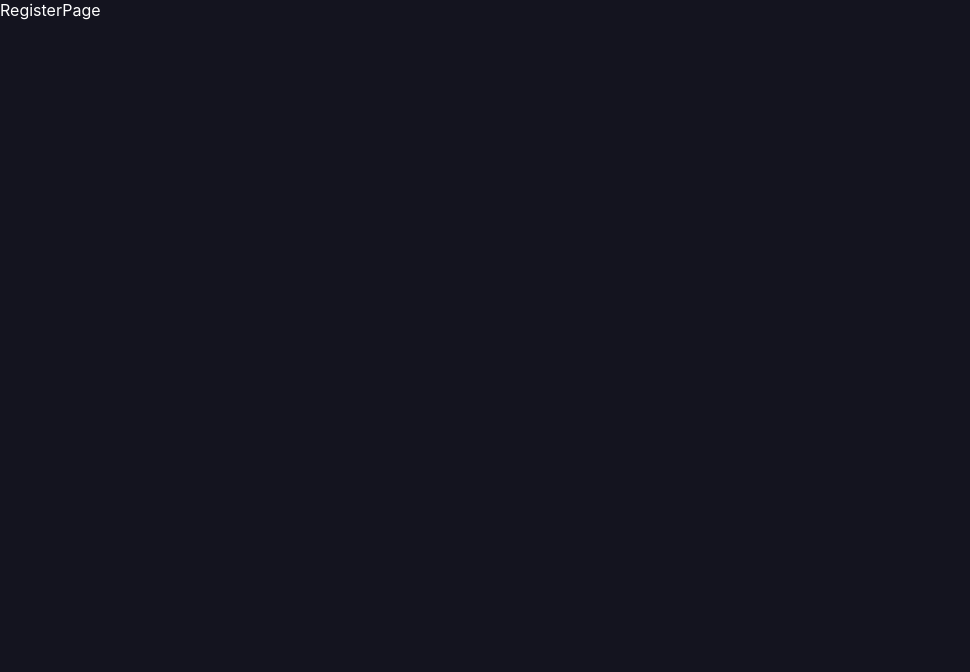
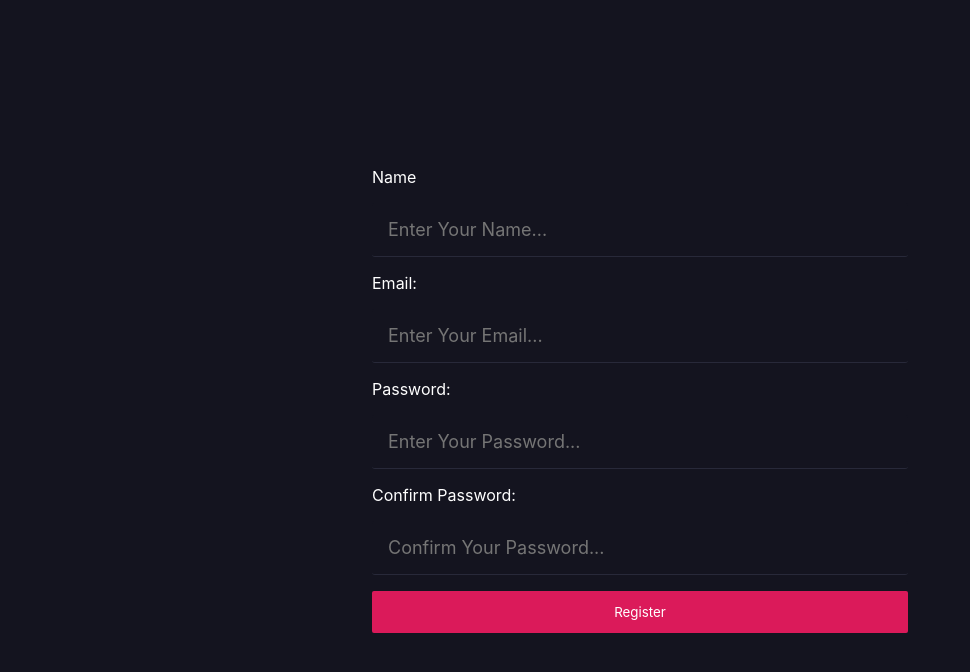
Before and after one commit to EvanBahr/real-time-chat-app, a React (Vite) app: page /register in a window 1280 px wide. Shown: the top 672 px of the page, without its empty margins (0-970 px from the left). Built offline with nearby package versions, Linux system fonts and the light colour scheme; no server answers.

Commit message:
adding register fitur , login , log out

```diff
--- a/src/Pages/LoginPage.jsx
+++ b/src/Pages/LoginPage.jsx
@@ -1,7 +1,7 @@
 // import React from 'react'
 import { useEffect, useState } from "react";
 import { useAuth } from "../utils/AuthContext";
-import { useNavigate } from "react-router-dom";
+import { Link, useNavigate } from "react-router-dom";
 const LoginPage = () => {
   const [Credentials, setCredentials] = useState({
     email: "",
@@ -54,6 +54,9 @@ const LoginPage = () => {
             />
           </div>
         </form>
+        <p>
+          dont have an account register <Link to={"/register"}>here</Link>{" "}
+        </p>
       </div>
     </div>
   );
--- a/src/Pages/RegisterPage.jsx
+++ b/src/Pages/RegisterPage.jsx
@@ -1,5 +1,79 @@
+import { useState } from "react";
+import { useAuth } from "../utils/AuthContext";
+
 function RegisterPage() {
-  return <div>RegisterPage</div>;
+  const { handleUserRegister } = useAuth();
+  const [Credentials, setCredentials] = useState({
+    name: "",
+    email: "",
+    password1: "",
+    password2: "",
+  });
+  const handleInputChange = (e) => {
+    let name = e.target.name;
+    let value = e.target.value;
+    setCredentials({ ...Credentials, [name]: value });
+    // console.log(Credentials);
+  };
+  return (
+    <div className="auth--container">
+      <div className="form--wrapper">
+        <form onSubmit={(e) => handleUserRegister(e, Credentials)}>
+          <div className="field--wrapper">
+            <label>Name</label>
+            <input
+              type="text"
+              required
+              name="name"
+              placeholder="Enter Your Name..."
+              value={Credentials.name}
+              onChange={handleInputChange}
+            />
+          </div>
+          <div className="field--wrapper">
+            <label>Email:</label>
+            <input
+              type="email"
+              required
+              name="email"
+              placeholder="Enter Your Email..."
+              value={Credentials.email}
+              onChange={handleInputChange}
+            />
+          </div>
+          <div className="field--wrapper">
+            <label>Password:</label>
+            <input
+              type="password"
+              required
+              name="password1"
+              placeholder="Enter Your Password..."
+              value={Credentials.password1}
+              onChange={handleInputChange}
+            />
+          </div>
+          <div className="field--wrapper">
+            <label>Confirm Password:</label>
+            <input
+              type="password"
+              required
+              name="password2"
+              placeholder="Confirm Your Password..."
+              value={Credentials.password2}
+              onChange={handleInputChange}
+            />
+          </div>
+          <div className="field--wrapper">
+            <input
+              className="btn btn--lg btn--main"
+              type="submit"
+              value="Register"
+            />
+          </div>
+        </form>
+      </div>
+    </div>
+  );
 }
 
 export default RegisterPage;
--- a/src/Pages/Room.jsx
+++ b/src/Pages/Room.jsx
@@ -91,6 +91,7 @@ const Room = () => {
             <input className="btn btn--secondary" type="submit" value="Send" />
           </div>
         </form>
+
         <div>
           {Messages.map((message) => (
             <div key={message.$id} className="message--wrapper">
--- a/src/components/Header.jsx
+++ b/src/components/Header.jsx
@@ -6,7 +6,7 @@ function Header() {
     <div id="header--wrapper">
       {user ? (
         <>
-          WELCOME BACK {user.name}
+          welcome {user.name} ^_^
           <LogOut className="header--link" onClick={handleUserLogOut} />
         </>
       ) : (
--- a/src/utils/AuthContext.jsx
+++ b/src/utils/AuthContext.jsx
@@ -1,6 +1,7 @@
 import { useContext, useState, useEffect, createContext } from "react";
 import { account } from "../appwriteConfig";
 import { useNavigate } from "react-router-dom";
+import { ID } from "appwrite";
 const AuthContext = createContext();
 
 //
@@ -43,10 +44,36 @@ export const AuthProvider = ({ children }) => {
     }
     setLoading(false);
   };
+  const handleUserRegister = async (e, Credentials) => {
+    e.preventDefault();
+    if (Credentials.password1 !== Credentials.password2) {
+      alert("password do not match!");
+    }
+    try {
+      let response = await account.create(
+        ID.unique(),
+        Credentials.email,
+        Credentials.password1,
+        Credentials.name
+      );
+      console.log("REGISTERED", response);
+      await account.createEmailSession(
+        Credentials.email,
+        Credentials.password1
+      );
+      const accountDetail = await account.get();
+      console.log("accoun detail", accountDetail);
+      setUser(accountDetail);
+      navigate("/");
+    } catch (error) {
+      console.error(error);
+    }
+  };
   const ContextData = {
     user,
     handleUserLogin,
     handleUserLogOut,
+    handleUserRegister,
   };
   return (
     <AuthContext.Provider value={ContextData}>
```
